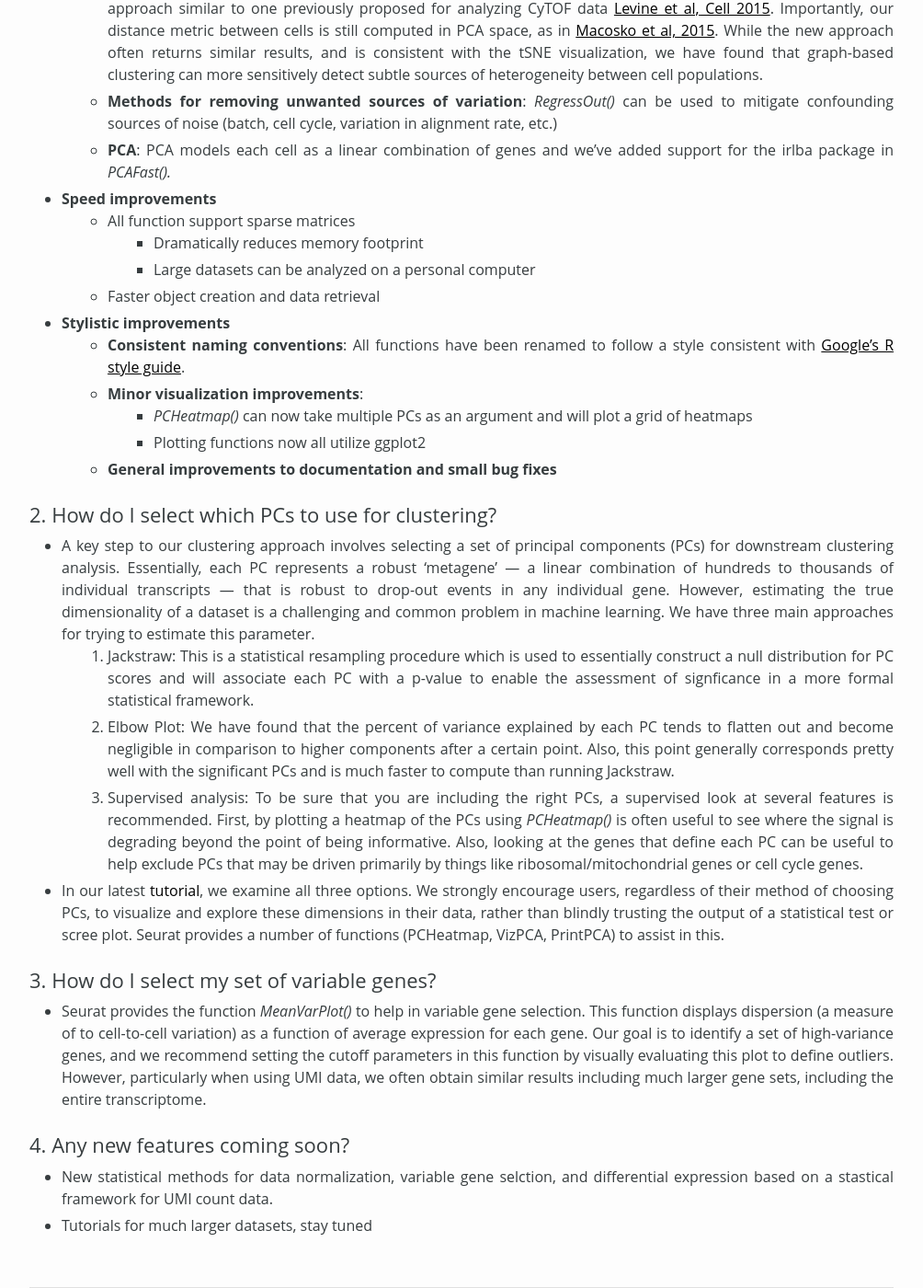
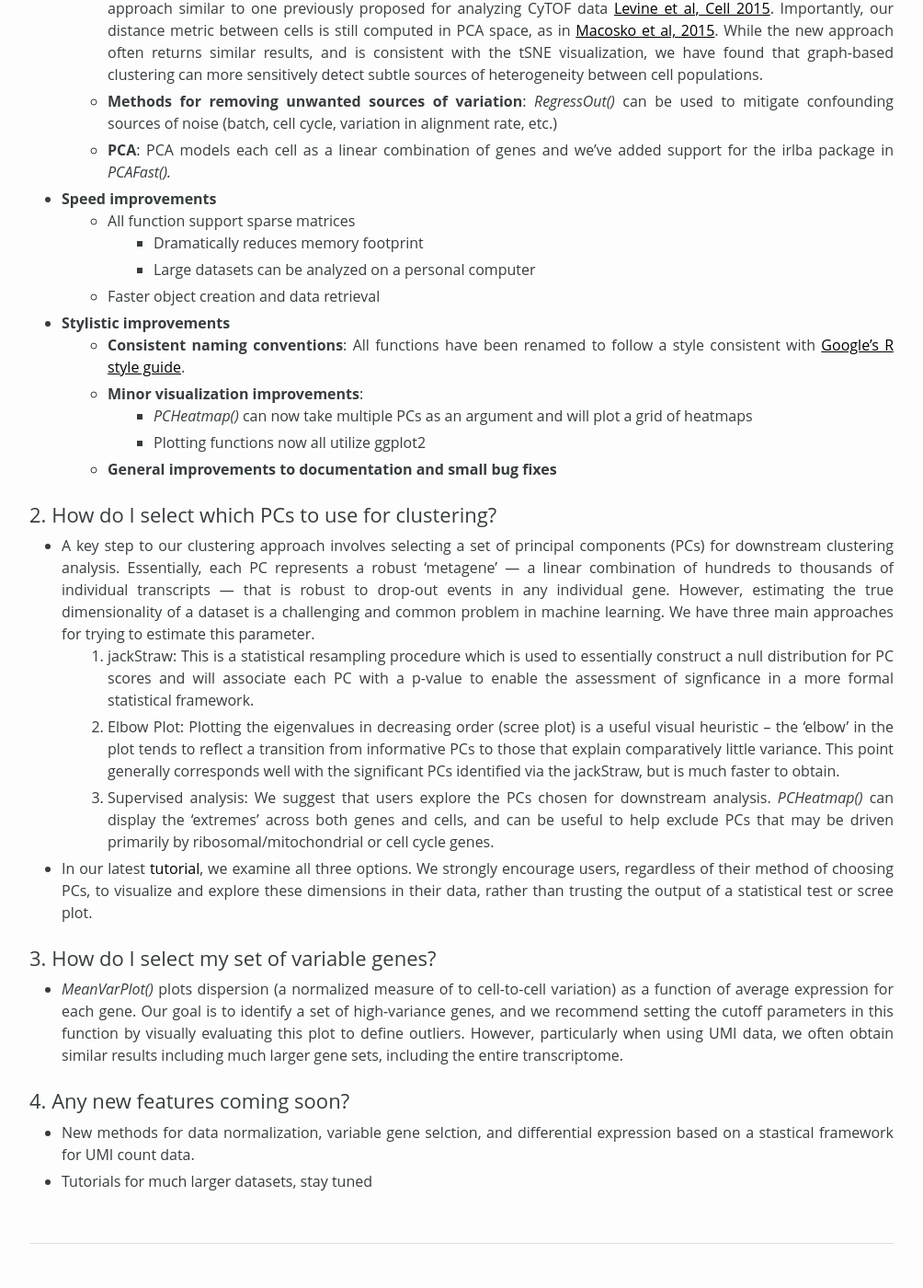
Before and after one commit to jungokasai/satijalab.github.io, a Jekyll site: the page built from seurat/faq.md, in a window 1280 px wide and 1400 px high, scrolled down 585 px. Shown: the whole window at 92% size, without its empty margins (138-1142 px from the left). Built offline with Jekyll 4.4.1, drawn with Linux system fonts in a browser that asks for light colours; nearby versions of some CDN libraries; after the commit the page ends 1937 px from its top, so only the background shows below that.

Commit message:
text update

```diff
--- a/seurat/faq.md
+++ b/seurat/faq.md
@@ -25,24 +25,18 @@ permalink: /seurat/faq
 
 ### 2. How do I select which PCs to use for clustering?
 * A key step to our clustering approach involves selecting a set of principal components (PCs) for downstream clustering analysis. Essentially, each PC represents a robust 'metagene' --- a linear combination of hundreds to thousands of individual transcripts --- that is robust to drop-out events in any individual gene. However, estimating the true dimensionality of a dataset is a challenging and common problem in machine learning. We have three main approaches for trying to estimate this parameter.
-	1. Jackstraw: This is a statistical resampling procedure which is used to essentially construct a null distribution for PC
+	1. jackStraw: This is a statistical resampling procedure which is used to essentially construct a null distribution for PC
 	scores and will associate each PC with a p-value to enable the assessment of signficance in a more formal statistical framework.
-	2. Elbow Plot: We have found that the percent of variance explained by each PC tends to flatten out and become negligible in
-	comparison to higher components after a certain point. Also, this point generally corresponds pretty well with the significant PCs
-	and is much faster to compute than running Jackstraw.
-	3. Supervised analysis: To be sure that you are including the right PCs, a supervised look at several features is recommended.
-	First, by plotting a heatmap of the PCs using *PCHeatmap()* is often useful to see where the signal is degrading beyond the point
-	of being informative. Also, looking at the genes that define each PC can be useful to help exclude PCs that may be driven primarily
-	by things like ribosomal/mitochondrial genes or cell cycle genes.
+	2. Elbow Plot: Plotting the eigenvalues in decreasing order (scree plot) is a useful visual heuristic -- the 'elbow' in the plot tends to reflect a transition from informative PCs to those that explain comparatively little variance. This point generally corresponds well with the significant PCs identified via the jackStraw, but is much faster to obtain.
+	3. Supervised analysis: We suggest that users explore the PCs chosen for downstream analysis. *PCHeatmap()* can display the 'extremes' across both genes and cells, and can be useful to help exclude PCs that may be driven primarily by ribosomal/mitochondrial or cell cycle genes.
 
 * In our latest [tutorial]({{ "pbmc-tutorial.html" | prepend: site.seurat_nav }}), we examine all three options. We strongly encourage users, regardless of their method of choosing PCs,
-to visualize and explore these dimensions in their data, rather than blindly trusting the output of a statistical test or scree plot. Seurat
-provides a number of functions (PCHeatmap, VizPCA, PrintPCA) to assist in this.
+to visualize and explore these dimensions in their data, rather than trusting the output of a statistical test or scree plot.
 
 ### 3. How do I select my set of variable genes?
-* Seurat provides the function *MeanVarPlot()* to help in variable gene selection. This function displays dispersion (a measure of to cell-to-cell variation) as a function of average expression for each gene. Our goal is to identify a set of high-variance genes, and we recommend setting the cutoff parameters in this function by visually evaluating this plot to define outliers. However, particularly when using UMI data, we often obtain similar results including much larger gene sets, including the entire transcriptome.
+* *MeanVarPlot()* plots dispersion (a normalized measure of to cell-to-cell variation) as a function of average expression for each gene. Our goal is to identify a set of high-variance genes, and we recommend setting the cutoff parameters in this function by visually evaluating this plot to define outliers. However, particularly when using UMI data, we often obtain similar results including much larger gene sets, including the entire transcriptome.
 
 ### 4. Any new features coming soon?
-* New statistical methods for data normalization, variable gene selction, and differential expression based on a stastical framework
+* New methods for data normalization, variable gene selction, and differential expression based on a stastical framework
 for UMI count data.
 * Tutorials for much larger datasets, stay tuned
```
